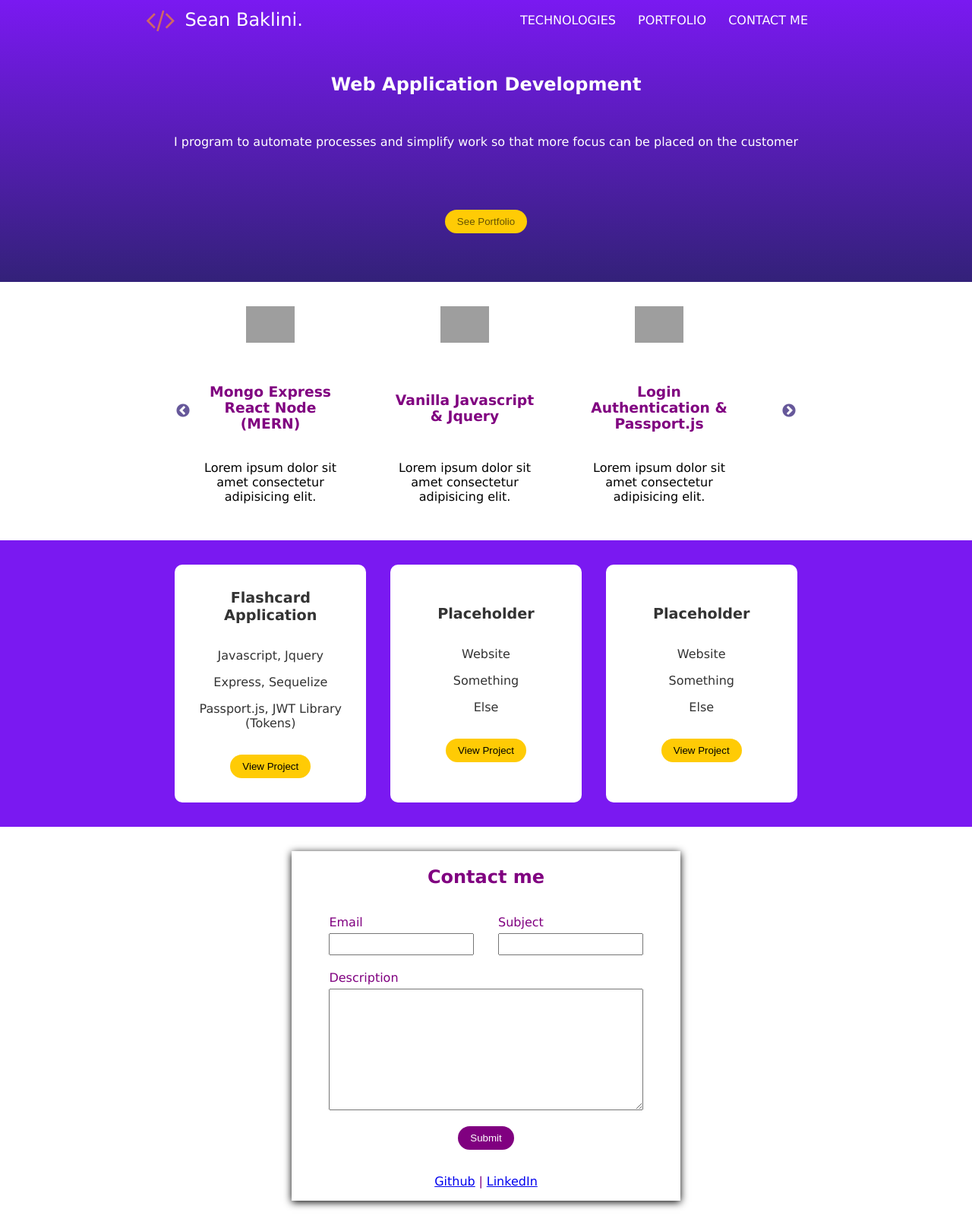
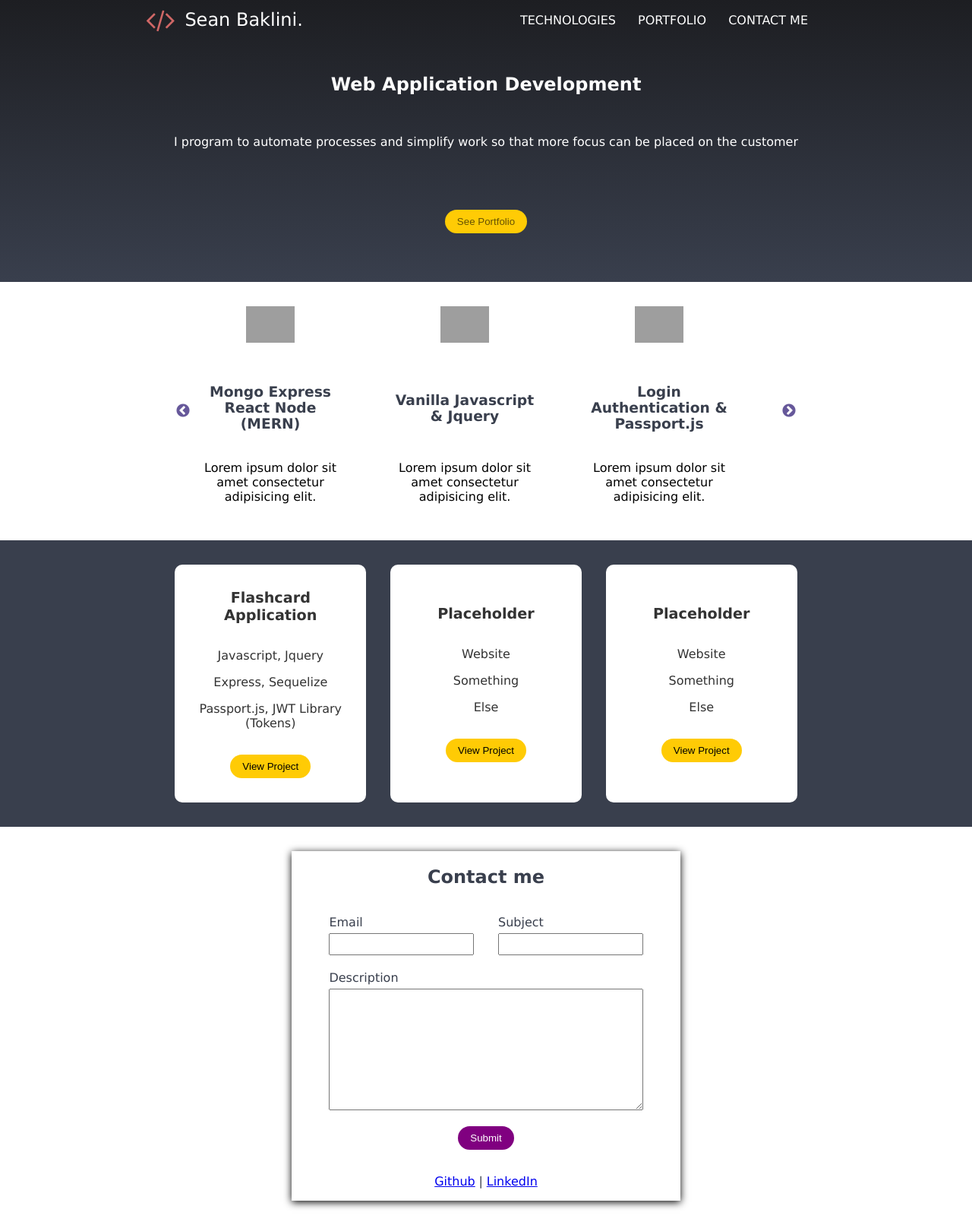
Before and after one commit to seanster-and-scout/portfolio, a PHP site: page / in a window 1280 px wide. Shown: the whole page at 76% size. Run offline with PHP 8.4, Linux system fonts and the light colour scheme; some libraries are stand-ins or nearby versions; grey boxes are pictures that could not be loaded.

Commit message:
Updated Colors

```diff
--- a/public/css/style.css
+++ b/public/css/style.css
@@ -26,7 +26,7 @@ html {
 }
 
 .header {
-  background: linear-gradient(to bottom,#7a19f1,#332179);
+  background: linear-gradient(to bottom,#1d1e22,#393f4d);
   padding-top: calc(60px + 1rem);
   min-height: 30vh;
 }
@@ -40,7 +40,7 @@ html {
 }
 
 .navbar--scrolling {
-  background: #7a19f1;
+  background: #393f4d;
 }
 
 .navbar__container {
@@ -198,7 +198,7 @@ hr {
   display: flex;
   align-items: center;
   flex-flow: column nowrap;
-  color:purple;
+  color:#393f4d;
   text-align: center;
 }
 
@@ -217,7 +217,7 @@ p {
 }
 
 .portfolio {
-  background-color: #7a19f1;
+  background-color: #393f4d;
   padding: 2rem;
 }
 
@@ -274,7 +274,7 @@ p {
   flex-flow: column nowrap;
   align-items: center;
   margin: 2rem;
-  color:purple;
+  color:#393f4d;
   width: 40vw;
   box-shadow: 0 2px 10px rgba(0, 0, 0, 1)
 }
```
